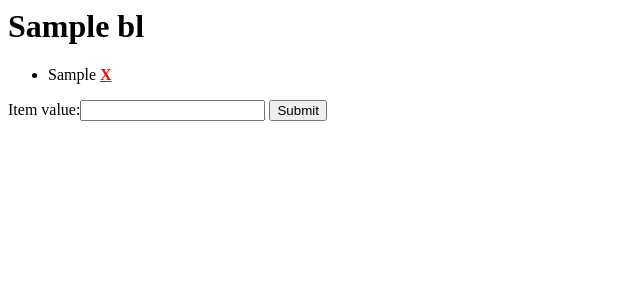
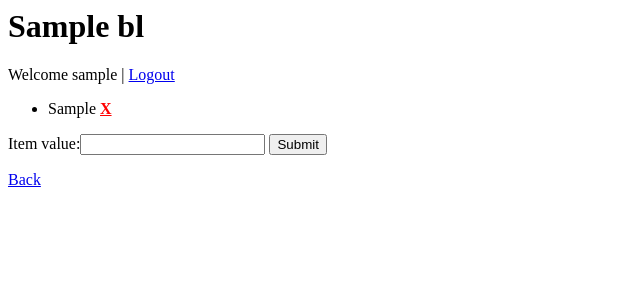
Before and after one commit to jolo0213/bucketlist, a Django app: page /blist/1/ in a window 1280 px wide. Shown: the top 300 px of the page, without its empty margins (0-640 px from the left). Run offline with Django 3.2, Linux system fonts and the light colour scheme; a user stored in the database is signed in; tables that the repository leaves empty hold one stand-in row (values such as "Sample post").

Commit message:
Added back link and user bar to items

```diff
--- a/blist/templates/blist/items.html
+++ b/blist/templates/blist/items.html
@@ -1,6 +1,8 @@
 <h1>{{ bucket.bl_name }}</h1>
 
 {% if error_message %}<p><strong>{{ error_message }}</strong></p>{% endif %}
+
+<p>Welcome {{ user.username }} | <a href="/logout/">Logout</a></p>
 
 <ul>
 {% for item in bucket.item_set.all %}
@@ -13,3 +15,5 @@
 	{{ form.as_table }}
 	<input type="submit" value="Submit" />
 </form>
+
+<a href='/blist/'>Back</a>
```
